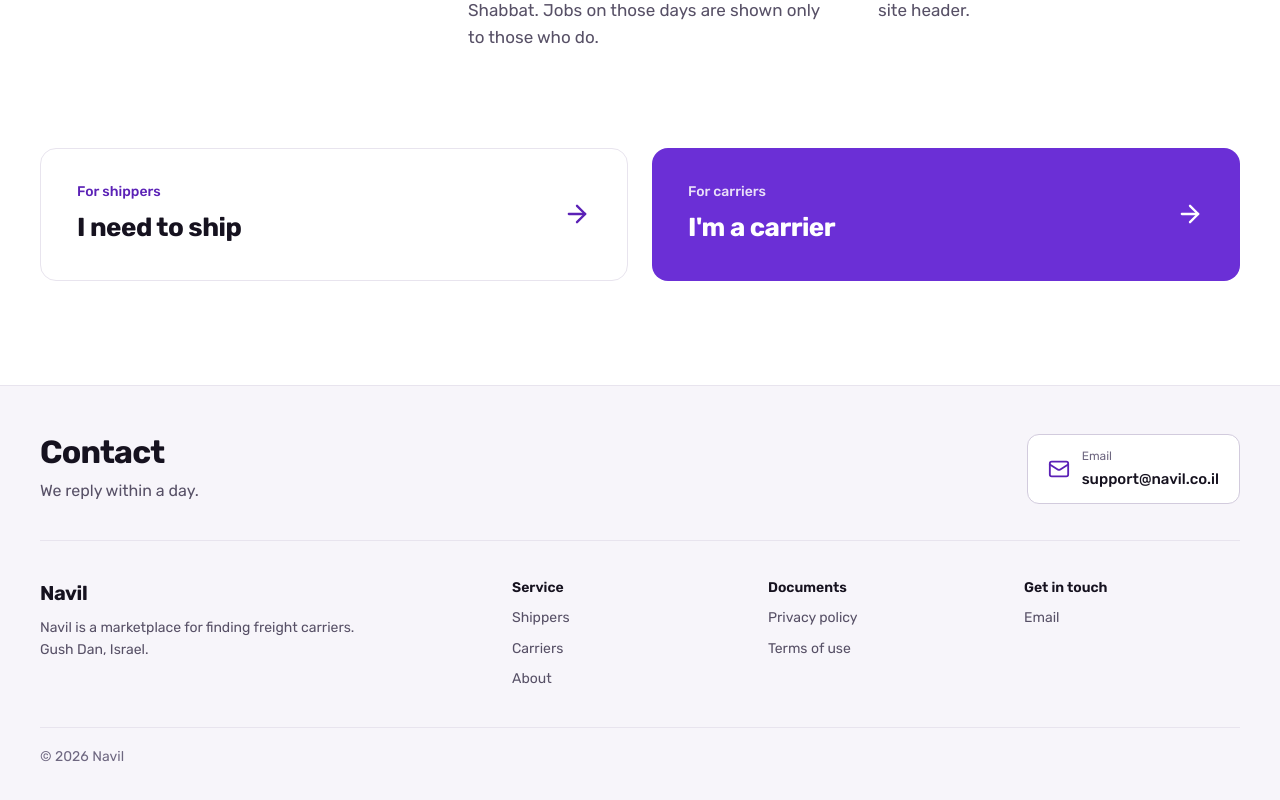
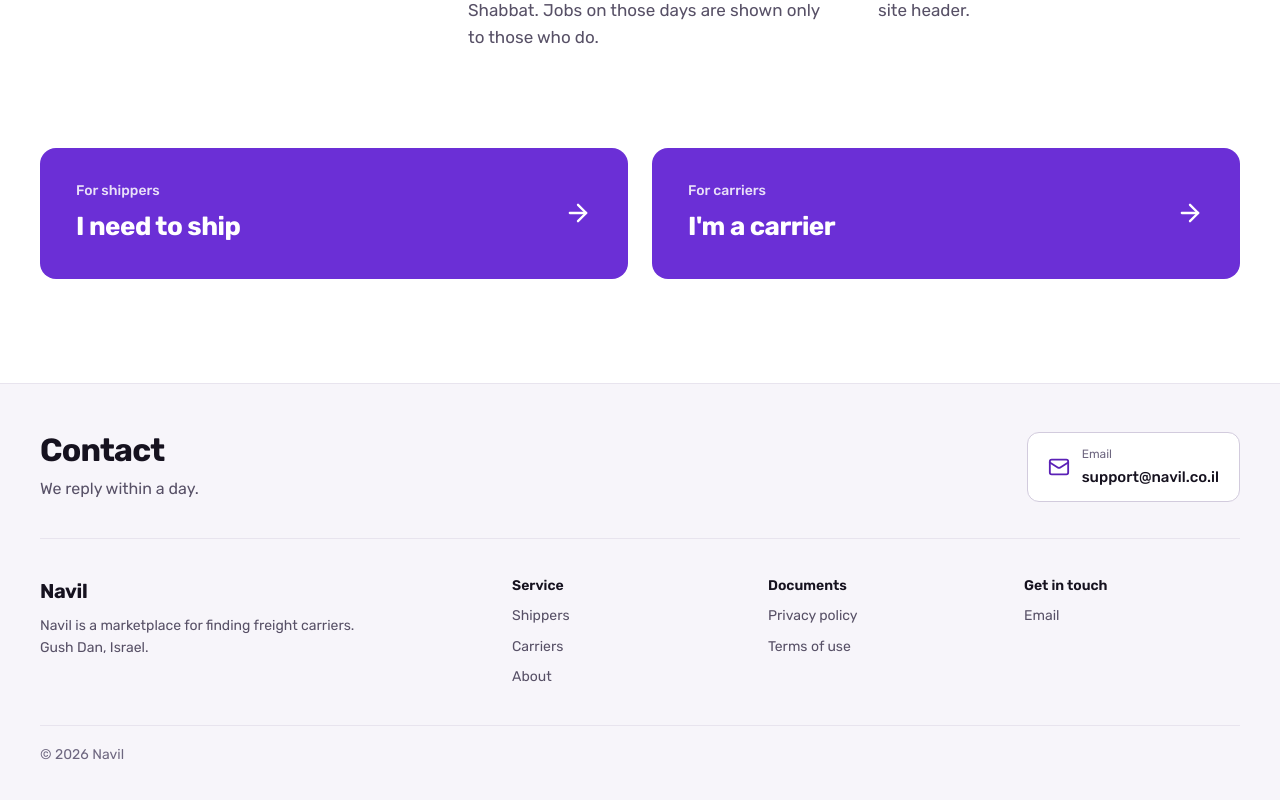
Before and after one commit to navil-tech/marketing-website, a Next.js app: page /en/about in a window 1280 px wide. Shown: the part 846-1646 px from the top of the page. Built offline with nearby package versions, Linux system fonts and the light colour scheme.

Commit message:
fix(about): use the accent color for both audience cards

```diff
--- a/app/[locale]/about/page.module.css
+++ b/app/[locale]/about/page.module.css
@@ -86,15 +86,6 @@
   gap: 16px;
   border-radius: 16px;
   padding: 22px 20px;
-}
-
-.cardShipper {
-  color: var(--ink);
-  border: 1px solid var(--line);
-  background: var(--surface);
-}
-
-.cardCarrier {
   color: var(--accent-ink);
   background: var(--accent);
 }
@@ -103,13 +94,6 @@
   display: block;
   font-size: 14px;
   font-weight: 500;
-}
-
-.cardShipper .cardEyebrow {
-  color: var(--accent-text);
-}
-
-.cardCarrier .cardEyebrow {
   opacity: 0.85;
 }
 
@@ -124,10 +108,6 @@
 .cardArrow {
   display: flex;
   flex-shrink: 0;
-}
-
-.cardShipper .cardArrow {
-  color: var(--accent-text);
 }
 
 .arrowMobile {
--- a/app/[locale]/about/page.tsx
+++ b/app/[locale]/about/page.tsx
@@ -58,14 +58,14 @@ export default function AboutPage(): JSX.Element {
 
       <section className={styles.cards}>
         <div className={`${styles.inner} ${styles.cardsInner}`}>
-          <Link href={routes.shippers} className={`${styles.card} ${styles.cardShipper}`}>
+          <Link href={routes.shippers} className={styles.card}>
             <span>
               <span className={styles.cardEyebrow}>{t("shipperCard.eyebrow")}</span>
               <span className={styles.cardTitle}>{t("shipperCard.title")}</span>
             </span>
             <CardArrow />
           </Link>
-          <Link href={routes.carriers} className={`${styles.card} ${styles.cardCarrier}`}>
+          <Link href={routes.carriers} className={styles.card}>
             <span>
               <span className={styles.cardEyebrow}>{t("carrierCard.eyebrow")}</span>
               <span className={styles.cardTitle}>{t("carrierCard.title")}</span>
```
